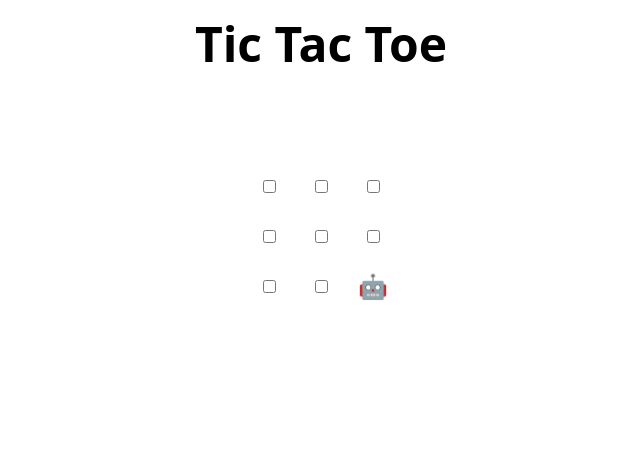
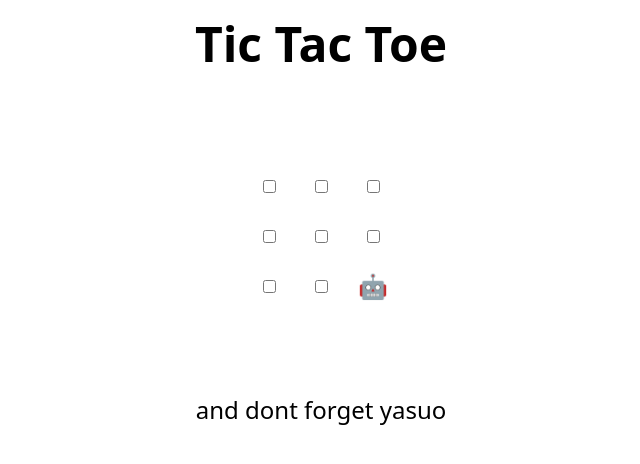
Before and after one commit to Apilo004/skills-review-pull-requests, a plain HTML site: page index.html in a window 1280 px wide. Shown: the whole page, without its empty margins (319-959 px from the left). Drawn offline with Linux system fonts and the light colour scheme.

Commit message:
Update index.html
But nasus is a great guy too.

```diff
--- a/index.html
+++ b/index.html
@@ -48,6 +48,7 @@
 </table>
 
 <h2 hidden>Game over, refresh to play again 🧑‍💻 🤖!</h2>
+ and dont forget yasuo
 
 <script>
   // Initialization
```
